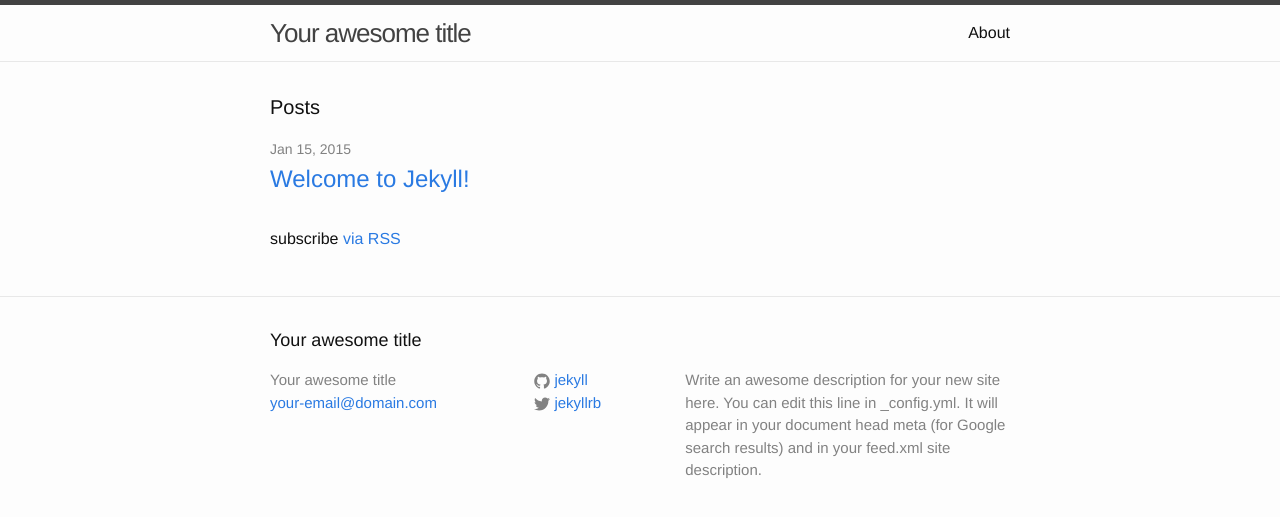
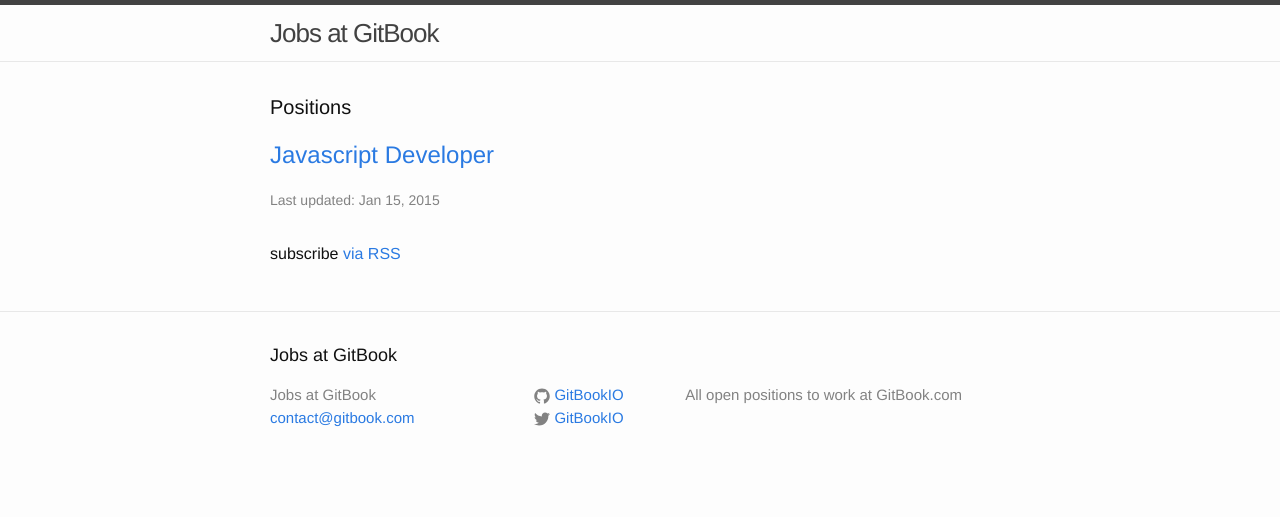
Before and after one commit to GitbookIO/jobs.gitbook.com, a Jekyll site: the page built from index.html, in a window 1280 px wide. Shown: the top 517 px of the page. Built offline with Jekyll 4.4.1, drawn with Linux system fonts in a browser that asks for light colours.

Commit message:
Update base blog settings

```diff
--- a/_config.yml
+++ b/_config.yml
@@ -1,14 +1,11 @@
 # Site settings
-title: Your awesome title
-email: your-email@domain.com
-description: > # this means to ignore newlines until "baseurl:"
-  Write an awesome description for your new site here. You can edit this
-  line in _config.yml. It will appear in your document head meta (for
-  Google search results) and in your feed.xml site description.
+title: Jobs at GitBook
+email: contact@gitbook.com
+description:  All open positions to work at GitBook.com
 baseurl: "" # the subpath of your site, e.g. /blog/
-url: "http://yourdomain.com" # the base hostname & protocol for your site
-twitter_username: jekyllrb
-github_username:  jekyll
+url: "http://jobs.gitbook.com" # the base hostname & protocol for your site
+twitter_username: GitBookIO
+github_username:  GitBookIO
 
 # Build settings
 markdown: kramdown
--- a/_posts/2015-01-15-welcome-to-jekyll.markdown
+++ b/_posts/2015-01-15-javascript-developer.md
@@ -1,8 +1,8 @@
 ---
 layout: post
-title:  "Welcome to Jekyll!"
+title:  "Javascript Developer"
 date:   2015-01-15 06:35:41
-categories: jekyll update
+categories: developers
 ---
 You’ll find this post in your `_posts` directory. Go ahead and edit it and re-build the site to see your changes. You can rebuild the site in many different ways, but the most common way is to run `jekyll serve`, which launches a web server and auto-regenerates your site when a file is updated.
 
--- a/index.html
+++ b/index.html
@@ -3,21 +3,17 @@
 ---
 
 <div class="home">
-
-  <h1 class="page-heading">Posts</h1>
-
+    <h1 class="page-heading">Positions</h1>
     <ul class="post-list">
         {% for post in site.posts %}
             <li>
-        <span class="post-meta">{{ post.date | date: "%b %-d, %Y" }}</span>
-
                 <h2>
                     <a class="post-link" href="{{ post.url | prepend: site.baseurl }}">{{ post.title }}</a>
                 </h2>
+                <span class="post-meta">Last updated: {{ post.date | date: "%b %-d, %Y" }}</span>
             </li>
         {% endfor %}
     </ul>
 
     <p class="rss-subscribe">subscribe <a href="{{ "/feed.xml" | prepend: site.baseurl }}">via RSS</a></p>
-
 </div>
```
Also changed, not shown: about.md (deleted, +0 -11 lines). Lines whose indentation alone changed are shown as unchanged.
